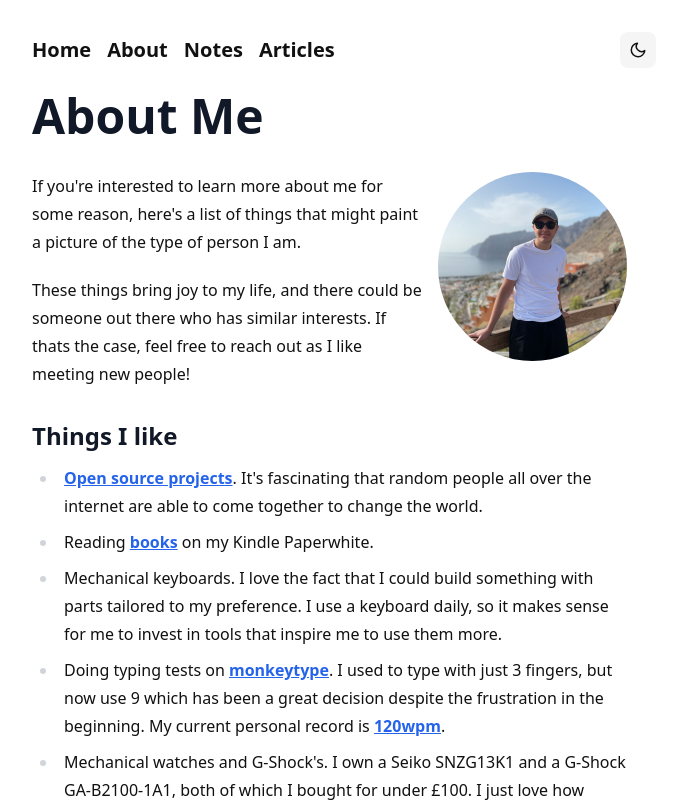
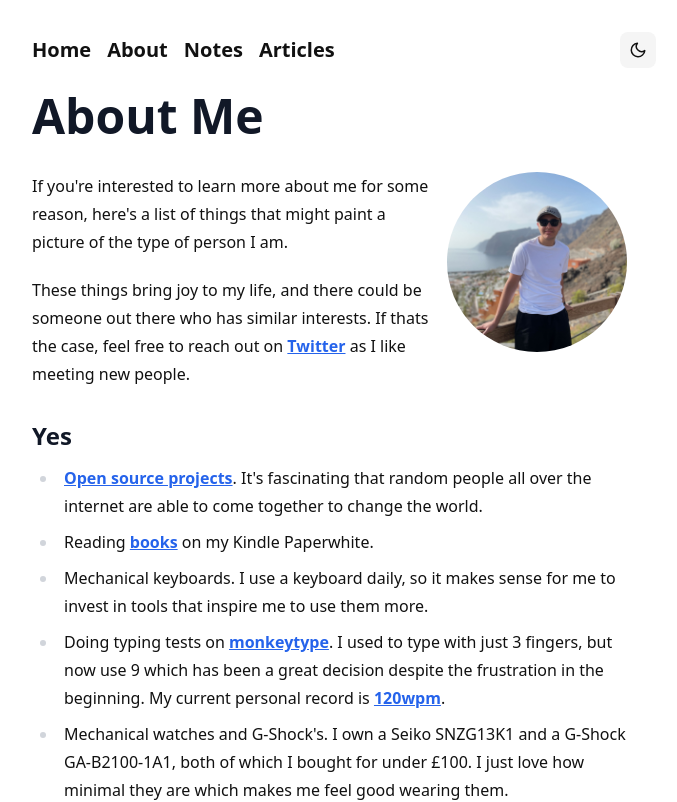
Before and after one commit to pzrsa/parsam.io, a Next.js app: page /about in a window 1280 px wide. Shown: the top 802 px of the page, without its empty margins (296-973 px from the left). Built offline with nearby package versions, Linux system fonts and the light colour scheme.

Commit message:
reword some stuff

```diff
--- a/pages/about.tsx
+++ b/pages/about.tsx
@@ -25,12 +25,20 @@ const About: React.FC = ({}) => {
             <p>
               These things bring joy to my life, and there could be someone out
               there who has similar interests. If thats the case, feel free to
-              reach out as I like meeting new people!
+              reach out on{" "}
+              <a
+                href="https://twitter.com/_parsam"
+                rel="prefetch noreferrer"
+                target="_blank"
+              >
+                Twitter
+              </a>{" "}
+              as I like meeting new people.
             </p>
           </div>
         </div>
         <div>
-          <h2 className="text-2xl font-bold mb-3 mt-8">Things I like</h2>
+          <h2 className="text-2xl font-bold mb-3 mt-8">Yes</h2>
           <ul>
             <li>
               <a
@@ -46,7 +54,7 @@ const About: React.FC = ({}) => {
             <li>
               Reading{" "}
               <a
-                href="https://www.goodreads.com/review/list/125053326-parsa?shelf=currently-reading"
+                href="https://www.goodreads.com/review/list/125053326?page=1&shelf=%23ALL%23"
                 rel="prefetch noreferrer"
                 target="_blank"
               >
@@ -55,10 +63,8 @@ const About: React.FC = ({}) => {
               on my Kindle Paperwhite.
             </li>
             <li>
-              Mechanical keyboards. I love the fact that I could build something
-              with parts tailored to my preference. I use a keyboard daily, so
-              it makes sense for me to invest in tools that inspire me to use
-              them more.
+              Mechanical keyboards. I use a keyboard daily, so it makes sense
+              for me to invest in tools that inspire me to use them more.
             </li>
             <li>
               Doing typing tests on{" "}
--- a/pages/index.tsx
+++ b/pages/index.tsx
@@ -10,7 +10,7 @@ const Home: React.FC = () => {
       </Head>
       <div className="gap-1">
         <h1 className="text-4xl font-extrabold sm:text-5xl fold:text-3xl">
-          👋 Hi, I&apos;m Parsa.
+          👋 Hey, I&apos;m Parsa.
         </h1>
         <p className="text-sm sm:text-lg font-semibold text-neutral-600 dark:text-neutral-400">
           Software Development Apprentice at{" "}
```
